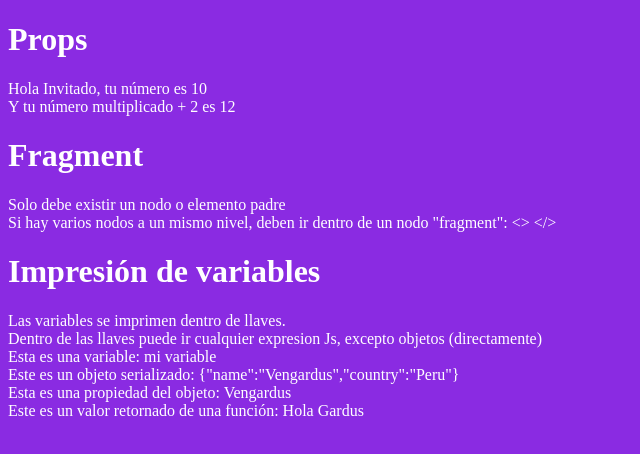
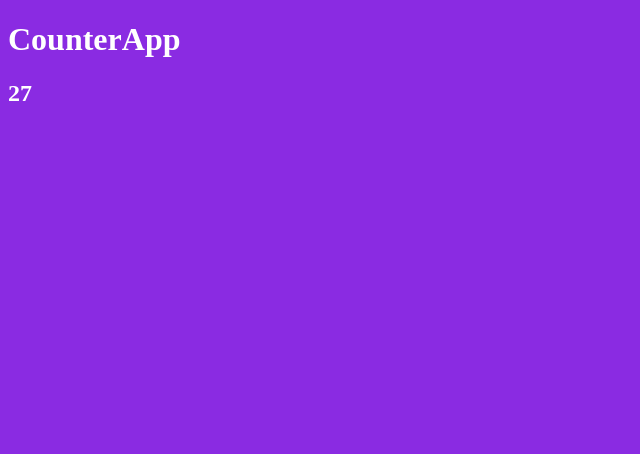
Before and after one commit to vengardus/example-react-vite, a React (Vite) app: page / in a window 1280 px wide. Shown: the top 454 px of the page, without its empty margins (0-640 px from the left). Built offline with nearby package versions, Linux system fonts and the light colour scheme.

Commit message:
Tarea: create component CounterApp

```diff
--- /dev/null
+++ b/src/CounterApp.jsx
@@ -0,0 +1,15 @@
+import PropTypes from 'prop-types'
+
+
+export const CounterApp = ( { value }) => {
+    return (
+        <>
+            <h1>CounterApp</h1>
+            <h2>{value}</h2>
+        </>
+    )
+}
+
+CounterApp.propTypes = {
+    value: PropTypes.number
+}
--- a/src/main.jsx
+++ b/src/main.jsx
@@ -1,5 +1,6 @@
 import React from "react";
 import ReactDOM from "react-dom/client";
+import { CounterApp } from "./CounterApp";
 import FirstApp from "./FirstApp";
 import './styles.css'
 
@@ -8,6 +9,9 @@
         {/* <FirstApp name='Gardus' number={ 27 } /> */}
 
         {/* Ejemplo para default Props */}
-        <FirstApp  />
+        {/* <FirstApp  /> */}
+
+        <CounterApp value={ 27 }/>
+
     </React.StrictMode>
 )
```
